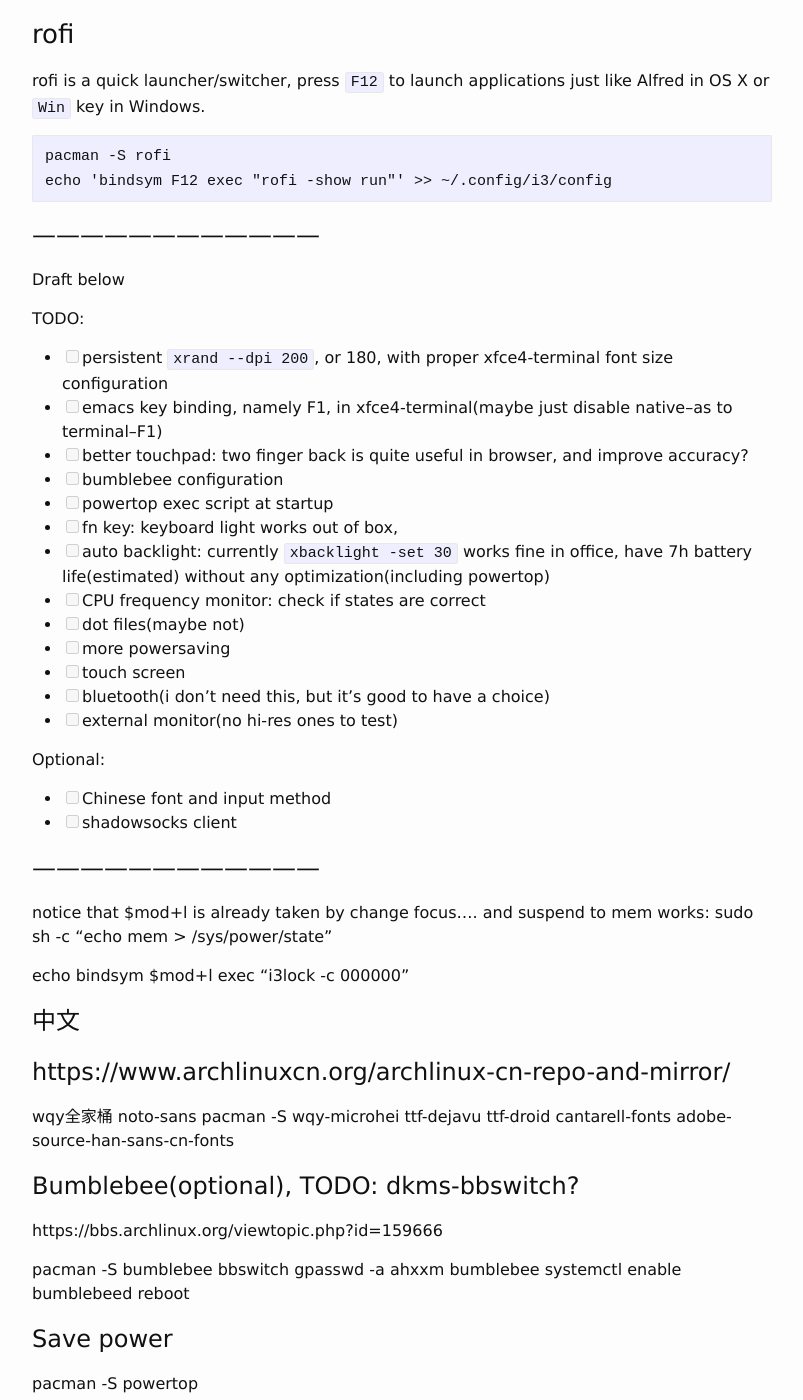
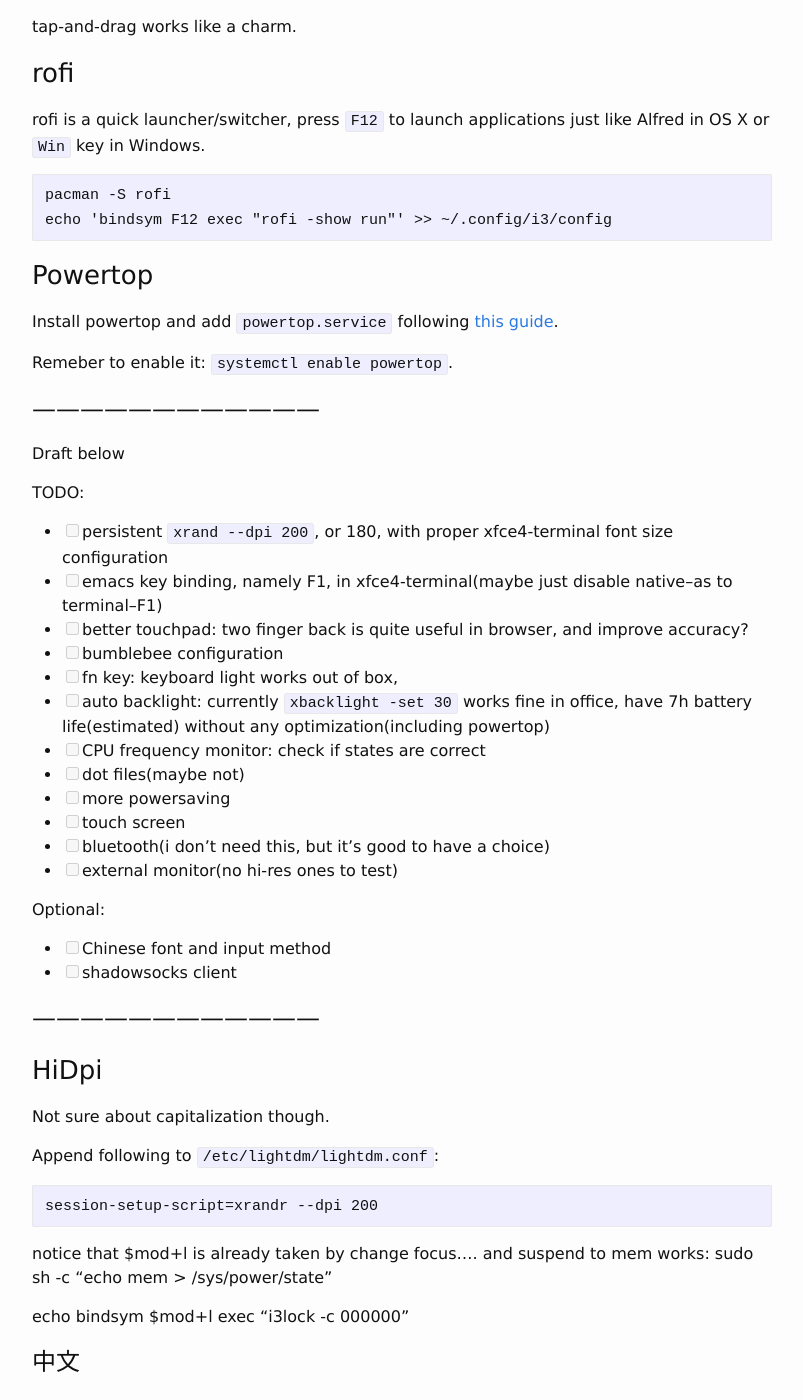
Before and after one commit to ahxxm/ahxxm.github.io, a Jekyll site: the page built from _posts/2016-04-19-arch-xps-9550.md, in a window 1280 px wide and 1400 px high, scrolled down 6458 px. Shown: the whole window, without its empty margins (238-1041 px from the left). Built offline with Jekyll 4.4.1, drawn with Linux system fonts in a browser that asks for light colours; some of the changed text lies outside the part shown.

Commit message:
powertop startup

```diff
--- a/_posts/2016-04-19-arch-xps-9550.md
+++ b/_posts/2016-04-19-arch-xps-9550.md
@@ -266,12 +266,20 @@ To enable it in current session without restart:
     xinput set-prop 11 "libinput Tapping Enabled" 1
     xinput set-prop 11 "libinput Natrual Scrolling Enabled" 1
 
+tap-and-drag works like a charm.
+
 ### rofi
 
 rofi is a quick launcher/switcher, press `F12` to launch applications just like Alfred in OS X or `Win` key in Windows.
 
     pacman -S rofi
     echo 'bindsym F12 exec "rofi -show run"' >> ~/.config/i3/config
+
+### Powertop
+
+Install powertop and add `powertop.service` following [this guide](https://wiki.archlinux.org/index.php/powertop).
+
+Remeber to enable it: `systemctl enable powertop`.
 
 
 # ------------------------------------
@@ -284,7 +292,6 @@ TODO:
 - [ ] emacs key binding, namely F1, in xfce4-terminal(maybe just disable native--as to terminal--F1)
 - [ ] better touchpad: two finger back is quite useful in browser, and improve accuracy?
 - [ ] bumblebee configuration
-- [ ] powertop exec script at startup
 - [ ] fn key: keyboard light works out of box,
 - [ ] auto backlight: currently `xbacklight -set 30` works fine in office, have 7h battery life(estimated) without any
 optimization(including powertop)
@@ -303,6 +310,14 @@ Optional:
 
 # ------------------------------------
 
+
+### HiDpi
+
+Not sure about capitalization though.
+
+Append following to `/etc/lightdm/lightdm.conf`:
+
+    session-setup-script=xrandr --dpi 200
 
 
 
@@ -328,8 +343,6 @@ gpasswd -a ahxxm bumblebee
 systemctl enable bumblebeed
 reboot
 
-# Save power
-pacman -S powertop
 
 Refs
 
```
Also changed, not shown: other parts of _posts/2016-04-19-arch-xps-9550.md (+1 -1 lines).
